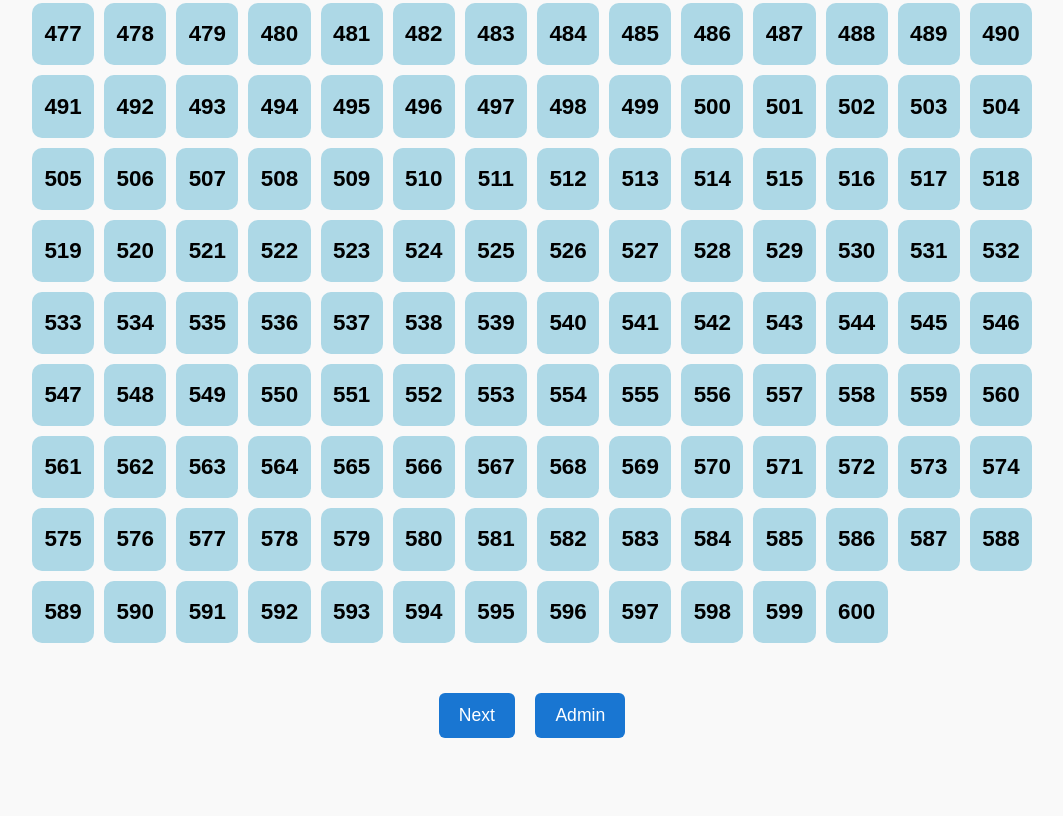
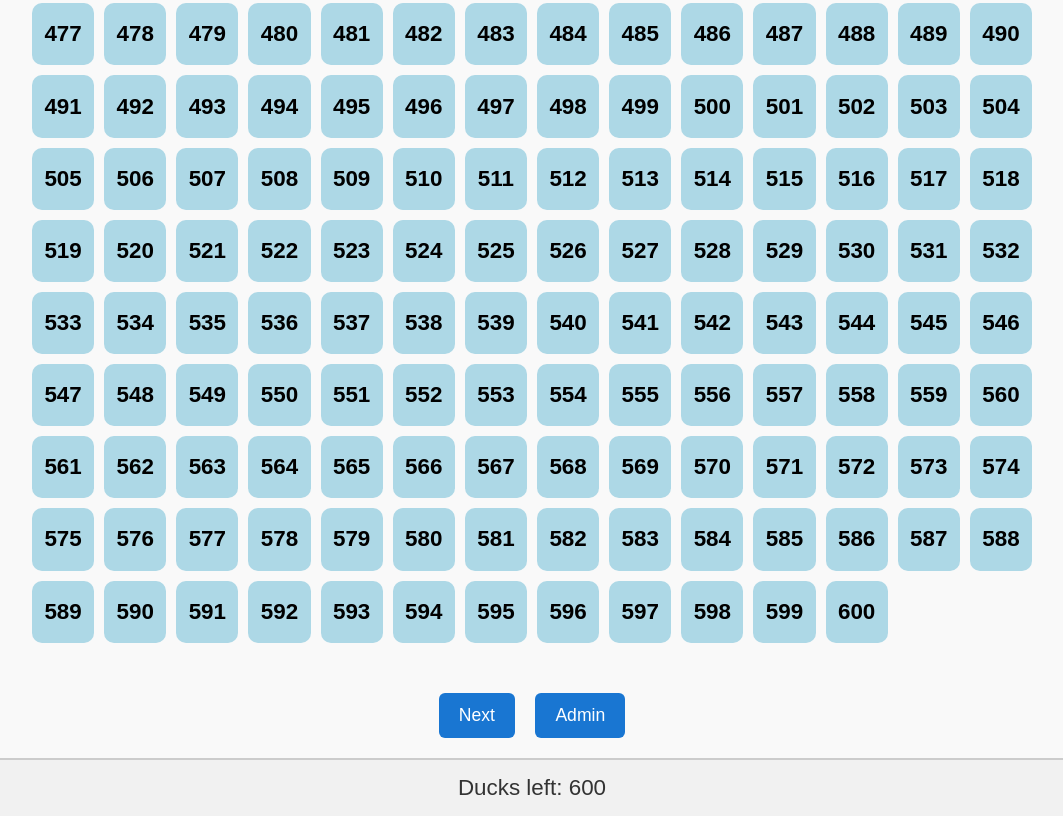
Before and after one commit to shadyj84/Test-DUCK, a plain HTML site: page index.html in a window 1280 px wide. Shown: the part 2560-3376 px from the top of the page, without its empty margins (108-1171 px from the left). Before the commit the page ends 3318 px from the top, so only its background shows below. Drawn offline with Linux system fonts and the light colour scheme.

Commit message:
Update index.html

```diff
--- a/index.html
+++ b/index.html
@@ -8,7 +8,7 @@
     body {
       font-family: Arial, sans-serif;
       margin: 0;
-      padding-top: 100px; /* Reserve space for sticky counter */
+      padding-top: 100px;
       background-color: #f9f9f9;
     }
 
@@ -81,6 +81,15 @@
       margin: 20px 0;
     }
 
+    #bottom-status {
+      text-align: center;
+      font-size: 1.2rem;
+      padding: 15px;
+      color: #333;
+      background: #f1f1f1;
+      border-top: 2px solid #ccc;
+    }
+
     button {
       font-size: 1rem;
       padding: 10px 18px;
@@ -113,6 +122,10 @@
       #counter {
         font-size: 2rem;
       }
+
+      #bottom-status {
+        font-size: 1.4rem;
+      }
     }
   </style>
 </head>
@@ -130,12 +143,16 @@
   <button onclick="goToAdmin()">Admin</button>
 </div>
 
+<div id="bottom-status">Ducks left: 0</div>
+
 <script>
   const TOTAL_DUCKS = 600;
   const selectedDucks = [];
   const lockedDucks = JSON.parse(localStorage.getItem("lockedDucks") || "[]");
+
   const grid = document.getElementById("duck-grid");
   const counter = document.getElementById("counter");
+  const bottomStatus = document.getElementById("bottom-status");
 
   function renderGrid() {
     for (let i = 1; i <= TOTAL_DUCKS; i++) {
@@ -152,6 +169,7 @@
       duck.appendChild(label);
       grid.appendChild(duck);
     }
+    updateCounter();
   }
 
   function toggleDuck(id, element) {
@@ -168,6 +186,8 @@
 
   function updateCounter() {
     counter.textContent = `Selected: ${selectedDucks.length}`;
+    const remaining = TOTAL_DUCKS - lockedDucks.length - selectedDucks.length;
+    bottomStatus.textContent = `Ducks left: ${remaining}`;
   }
 
   function proceedToRegistration() {
@@ -189,7 +209,6 @@
   }
 
   renderGrid();
-  updateCounter();
 </script>
 
 </body>
```
